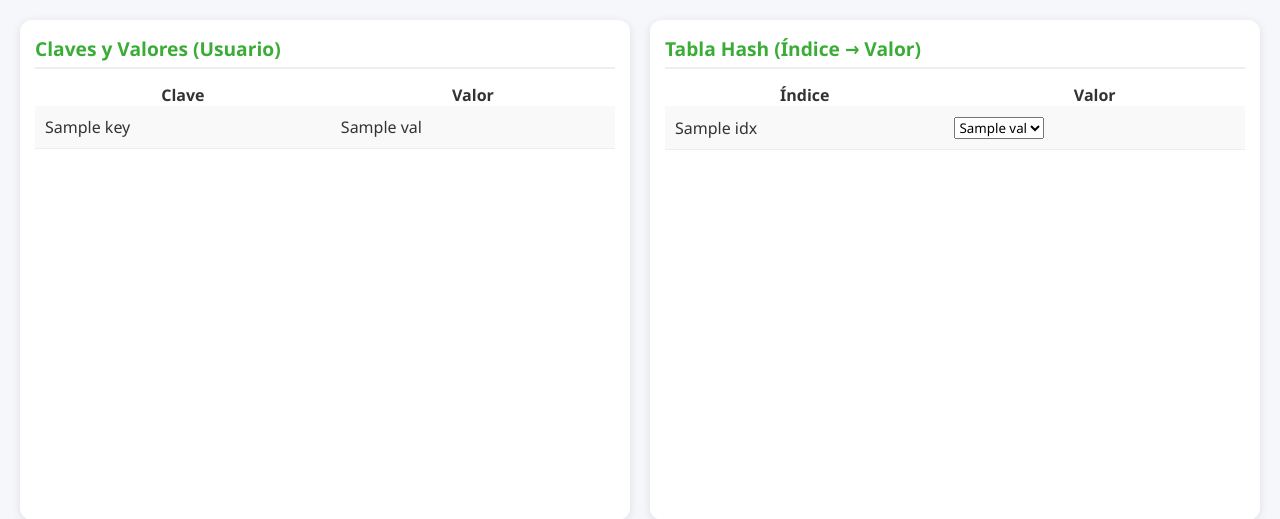
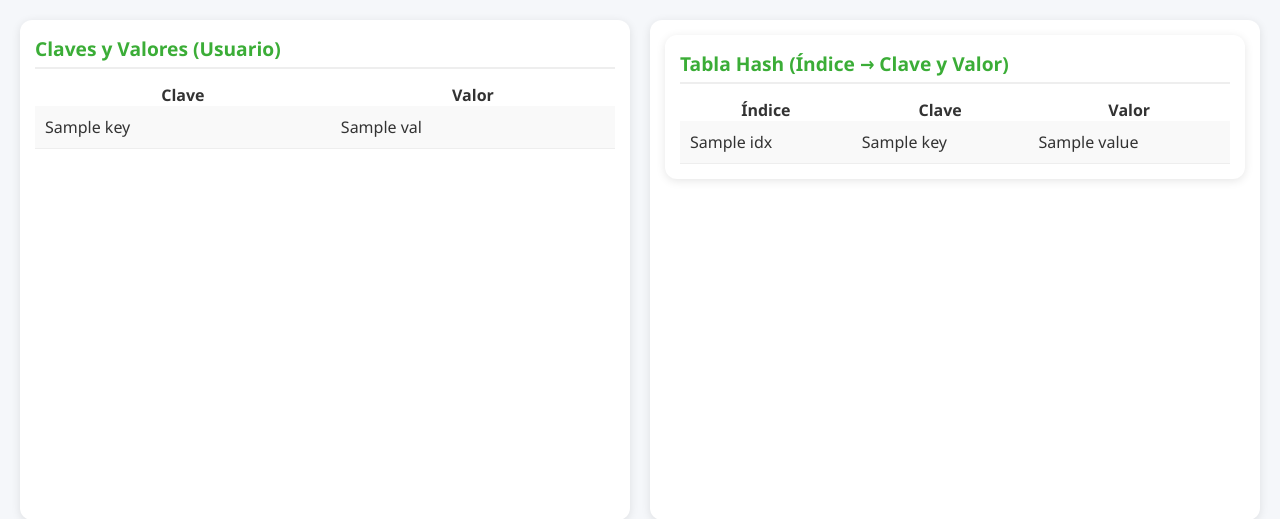
Before and after one commit to AlexTS21/Distribuida, a Flask app: template Hash/templates/table.html in a window 1280 px wide. Shown: the part 64-583 px from the top of the page. Run offline with Flask 3, Linux system fonts and the light colour scheme; the template is opened without the code that fills it: most values are stand-ins (such as "Sample title", 1, 10 or a date in 2020).

Commit message:
Se agergaron los cambios a la interfaz para mostrar la logica que se pidio

```diff
--- a/Hash/app.py
+++ b/Hash/app.py
@@ -33,7 +33,7 @@ def table():
             if key in hash_table.record.keys():
                 result = hash_table.getValue(key)
                 if result:
-                    message = f"Valor de {key}: {result}"
+                    message = f"{result}"
                 else:
                     message = "Valor no encontrado"
             else:
@@ -45,11 +45,15 @@ def table():
     for i, row in enumerate(hash_table.table):
         if row.flag == 2 and isinstance(row.value, LinkedList):
             valores = []
+            claves = []
             for idx in range(len(row.value)):
-                valores.append(row.value.getValue(idx))
-            table_data.append((i, valores))
+                nodo = row.value.getValue(idx)
+                valores.append(nodo.value)
+                claves.append(nodo.key)
+            table_data.append((i, {"keys": claves, "values": valores}))
         else:
-            table_data.append((i, row.value))
+            table_data.append((i, {"key": row.key, "value": row.value}))
+
 
     # Preparamos clave → valor
     user_data = [(k, v[0]) for k, v in hash_table.record.items()]
--- a/Hash/static/style.css
+++ b/Hash/static/style.css
@@ -125,3 +125,9 @@ input{
 .cont-inicio>h2{
     margin-bottom: 30px;
 }
+
+.mess{
+    align-items: center;
+    text-align: center;
+    padding: 10px;
+}
--- a/Hash/templates/table.html
+++ b/Hash/templates/table.html
@@ -6,7 +6,11 @@
 </head>
 <body>
     <header>Practica 2</header>
+    {% if message %}
+            <h3 class="mess"><b>{{ message }}</b></h3>
+    {% endif %}
     <main>
+
         <div class="table-container">
             <h2>Claves y Valores (Usuario)</h2>
             <table>
@@ -24,32 +28,44 @@
 
         </div>
         <div class="table-container">
-            <h2>Tabla Hash (Índice → Valor)</h2>
-
+    <div class="table-container">
+    <h2>Tabla Hash (Índice → Clave y Valor)</h2>
     <table>
         <tr>
             <th>Índice</th>
+            <th>Clave</th>
             <th>Valor</th>
         </tr>
-                {% for idx, val in table %}
+        {% for idx, data in table %}
         <tr>
             <td>{{ idx }}</td>
             <td>
-                        {% if val is iterable and val is not string and val|length > 0 %}
+                {% if "keys" in data and data["keys"]|length > 0 %}
                     <select>
-                                {% for v in val %}
+                        {% for k in data["keys"] %}
+                            <option>{{ k }}</option>
+                        {% endfor %}
+                    </select>
+                {% else %}
+                    {{ data["key"] }}
+                {% endif %}
+            </td>
+            <td>
+                {% if "values" in data and data["values"]|length > 0 %}
+                    <select>
+                        {% for v in data["values"] %}
                             <option>{{ v }}</option>
                         {% endfor %}
                     </select>
                 {% else %}
-                            {{ val }}
+                    {{ data["value"] }}
                 {% endif %}
             </td>
         </tr>
         {% endfor %}
     </table>
+</div>
 
-        </div>
     </main>
 
     <div class="actions">
@@ -66,9 +82,7 @@
             <button type="submit" name="get">Consultar</button>
         </form>
 
-        {% if message %}
-            <h3><b>{{ message }}</b></h3>
-        {% endif %}
+
 
     </div>
 
```
Also changed, not shown: Hash/hash.py (+8 -7 lines). Lines whose indentation alone changed are shown as unchanged.
